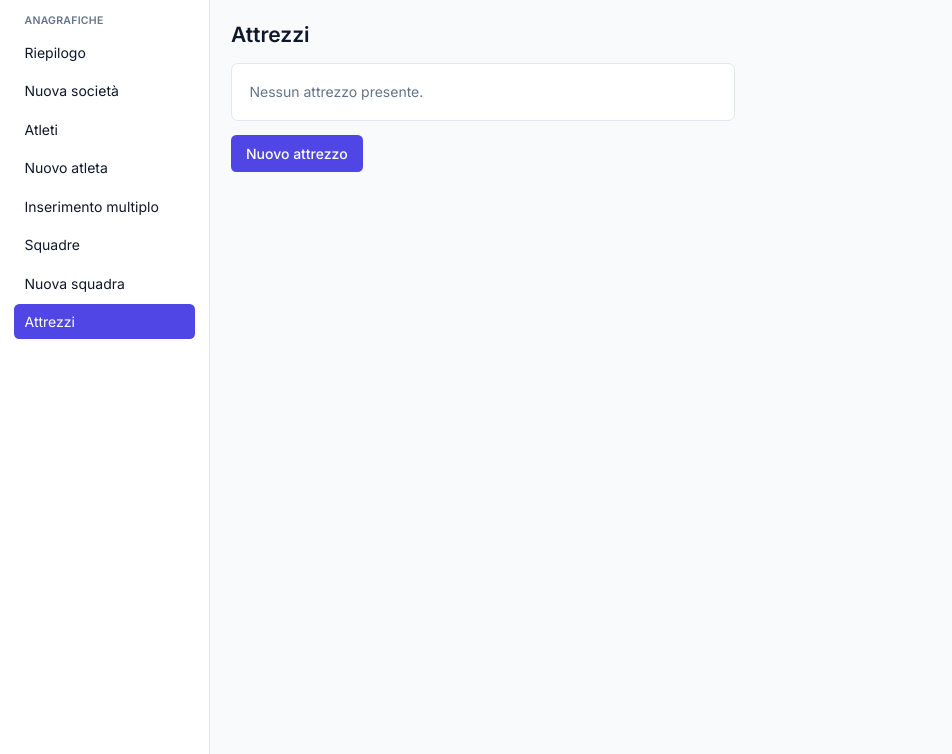
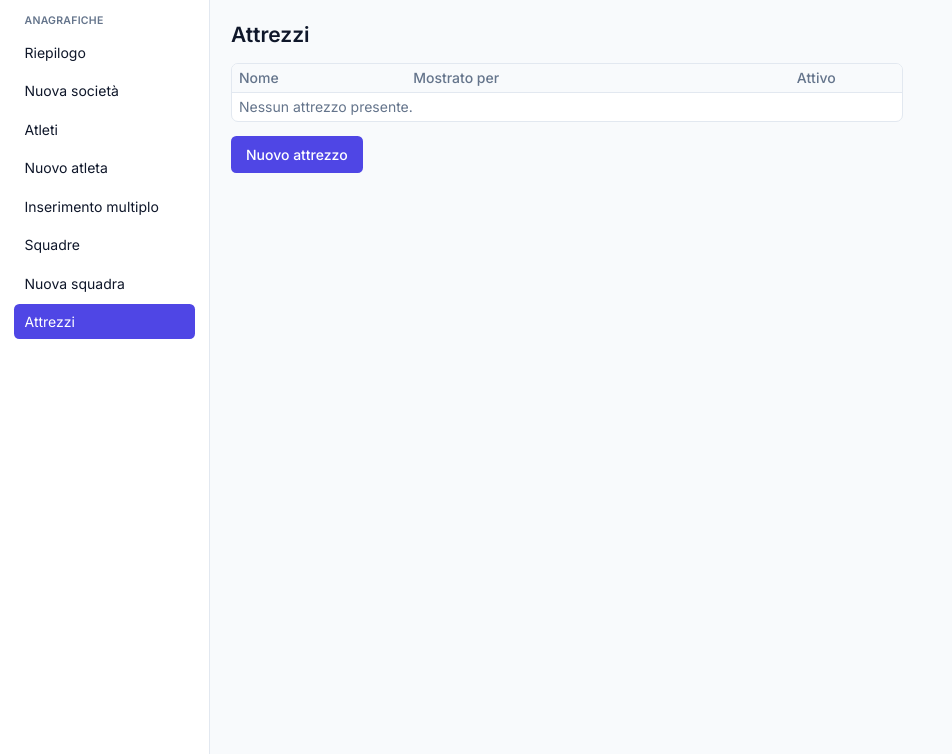
Before and after one commit to vincentveri/django-gr-competition, a Django app: page /attrezzi/ in a window 1280 px wide. Shown: the part 46-800 px from the top of the page, without its empty margins (0-952 px from the left). Run offline with Django 5.2, Linux system fonts and the light colour scheme; the visitor is signed in with stand-in values (Sample User, id 1); data that the repository does not hold is empty; style sheets or scripts are compiled from the project's sources.

Commit message:
Aggiungi campo 'is_active' al modello Attrezzo e aggiorna i form e le viste per gestire gli attrezzi attivi; modifica i template per visualizzare lo stato attivo degli attrezzi.

```diff
--- a/anagrafiche/forms.py
+++ b/anagrafiche/forms.py
@@ -1,6 +1,7 @@
 from django import forms
 from django.contrib.auth import get_user_model
 from django.contrib.auth.forms import AuthenticationForm, UserCreationForm
+from django.db.models import Q
 from django.forms import BaseInlineFormSet, BaseModelFormSet, inlineformset_factory, modelformset_factory
 
 from .models import Atleta, Attrezzo, Esercizio, EsercizioSquadra, Societa, Squadra
@@ -39,7 +40,6 @@ class AtletaForm(forms.ModelForm):
             "nome",
             "cognome",
             "anno_nascita",
-            "email",
             "societa",
             "categoria",
             "fascia",
@@ -64,6 +64,14 @@ class AtletaForm(forms.ModelForm):
                 self.fields[nome].empty_label = EMPTY_LABEL
 
 
+def attrezzi_scelta(tipo, esercizio=None):
+    """Active apparatus of the given type; an exercise keeps showing its own, even if since deactivated."""
+    attivi = Q(is_active=True)
+    if esercizio is not None and esercizio.attrezzo_id:
+        attivi |= Q(pk=esercizio.attrezzo_id)
+    return Attrezzo.objects.filter(attivi, tipo=tipo)
+
+
 class EsercizioForm(forms.ModelForm):
     class Meta:
         model = Esercizio
@@ -74,7 +82,7 @@ class EsercizioForm(forms.ModelForm):
         super().__init__(*args, **kwargs)
         self.fields["attrezzo"].widget.attrs["class"] = "input"
         self.fields["attrezzo"].empty_label = EMPTY_LABEL
-        self.fields["attrezzo"].queryset = Attrezzo.objects.filter(tipo=Attrezzo.TIPO_ATLETA)
+        self.fields["attrezzo"].queryset = attrezzi_scelta(Attrezzo.TIPO_ATLETA, self.instance)
         self.fields["audio"].widget.attrs.update({
             "class": "input",
             "accept": ".mp3,.wav,.m4a,.ogg,audio/*",
@@ -123,13 +131,14 @@ def esercizio_formset_class(extra):
 class AttrezzoForm(forms.ModelForm):
     class Meta:
         model = Attrezzo
-        fields = ["nome", "tipo"]
-        labels = {"tipo": "Mostrato per"}
+        fields = ["nome", "tipo", "is_active"]
+        labels = {"tipo": "Mostrato per", "is_active": "Attivo"}
 
     def __init__(self, *args, **kwargs):
         super().__init__(*args, **kwargs)
-        for field in self.fields.values():
-            field.widget.attrs["class"] = "input"
+        for nome, field in self.fields.items():
+            if nome != "is_active":
+                field.widget.attrs["class"] = "input"
 
 
 class BaseAtletaFormSet(BaseModelFormSet):
@@ -234,7 +243,7 @@ class EsercizioSquadraForm(EsercizioForm):
 
     def __init__(self, *args, **kwargs):
         super().__init__(*args, **kwargs)
-        self.fields["attrezzo"].queryset = Attrezzo.objects.filter(tipo=Attrezzo.TIPO_SQUADRA)
+        self.fields["attrezzo"].queryset = attrezzi_scelta(Attrezzo.TIPO_SQUADRA, self.instance)
 
 
 def esercizio_squadra_formset_class(extra):
--- a/anagrafiche/models.py
+++ b/anagrafiche/models.py
@@ -18,6 +18,8 @@ class Attrezzo(models.Model):
     nome = models.CharField(max_length=100)
     # Which kind of exercise the apparatus is shown for.
     tipo = models.CharField(max_length=10, choices=TIPO_CHOICES, default=TIPO_ATLETA)
+    # Inactive apparatus are no longer offered when choosing an apparatus.
+    is_active = models.BooleanField("Attivo", default=True)
 
     def __str__(self):
         return self.nome
--- a/anagrafiche/views.py
+++ b/anagrafiche/views.py
@@ -85,7 +85,7 @@ def crea_societa(request):
 @login_required
 def lista_atleti(request):
     atleti = atleti_visibili(request.user).select_related('categoria', 'fascia', 'livello').prefetch_related('esercizi')
-    attrezzi = list(Attrezzo.objects.filter(tipo=Attrezzo.TIPO_ATLETA).order_by('nome'))
+    attrezzi = list(Attrezzo.objects.filter(tipo=Attrezzo.TIPO_ATLETA, is_active=True).order_by('nome'))
 
     # One row per athlete; for each apparatus a boolean: does the athlete have that exercise?
     righe = []
@@ -114,7 +114,7 @@ def dettaglio_atleta(request, pk):
     atleta = get_object_or_404(atleti_visibili(request.user), pk=pk)
 
     # One blank exercise row for each apparatus not yet assigned to this athlete.
-    libere = Attrezzo.objects.filter(tipo=Attrezzo.TIPO_ATLETA).exclude(esercizi__atleta=atleta).count()
+    libere = Attrezzo.objects.filter(tipo=Attrezzo.TIPO_ATLETA, is_active=True).exclude(esercizi__atleta=atleta).count()
     FormSet = esercizio_formset_class(extra=libere)
 
     # The page holds two independent forms, told apart by the submit button's "azione" value.
@@ -150,7 +150,7 @@ def dettaglio_squadra(request, pk):
     squadra = get_object_or_404(squadre_visibili(request.user), pk=pk)
 
     # One blank row for each apparatus not yet assigned to this squadra.
-    libere = Attrezzo.objects.filter(tipo=Attrezzo.TIPO_SQUADRA).exclude(esercizi_squadra__squadra=squadra).count()
+    libere = Attrezzo.objects.filter(tipo=Attrezzo.TIPO_SQUADRA, is_active=True).exclude(esercizi_squadra__squadra=squadra).count()
     FormSet = esercizio_squadra_formset_class(extra=libere)
 
     if request.method == 'POST':
--- a/templates/anagrafiche/_atleta_fields.html
+++ b/templates/anagrafiche/_atleta_fields.html
@@ -1,8 +1,7 @@
 <div class="grid gap-x-4 gap-y-5 sm:grid-cols-12">
   <div class="sm:col-span-6">{% include "anagrafiche/_field.html" with field=form.nome %}</div>
   <div class="sm:col-span-6">{% include "anagrafiche/_field.html" with field=form.cognome %}</div>
-  <div class="sm:col-span-4">{% include "anagrafiche/_field.html" with field=form.anno_nascita %}</div>
-  <div class="sm:col-span-8">{% include "anagrafiche/_field.html" with field=form.email %}</div>
+  <div class="sm:col-span-12">{% include "anagrafiche/_field.html" with field=form.anno_nascita %}</div>
   {% if form.societa %}
   <div class="sm:col-span-12">{% include "anagrafiche/_field.html" with field=form.societa %}</div>
   {% endif %}
--- a/templates/anagrafiche/crea_attrezzo.html
+++ b/templates/anagrafiche/crea_attrezzo.html
@@ -12,6 +12,8 @@
 
     {% include "anagrafiche/_field.html" with field=form.tipo %}
 
+    <label class="flex items-center gap-2">{{ form.is_active }} {{ form.is_active.label }}</label>
+
     <div class="flex gap-3">
       <button type="submit" class="btn">Salva</button>
       <a class="menu-link w-auto" href="{% url 'lista_attrezzi' %}">Annulla</a>
--- a/templates/anagrafiche/lista_attrezzi.html
+++ b/templates/anagrafiche/lista_attrezzi.html
@@ -5,14 +5,33 @@
 {% block content %}
   <h1 class="mb-4">Attrezzi</h1>
 
-  <div class="box mb-4 max-w-xl">
-    <ul>
-      {% for attrezzo in attrezzi_list %}
-        <li>{{ attrezzo }} <span class="text-muted">· {{ attrezzo.get_tipo_display }}</span></li>
-      {% empty %}
-        <li class="text-muted">Nessun attrezzo presente.</li>
-      {% endfor %}
-    </ul>
+  <div class="box mb-4 max-w-3xl overflow-x-auto p-0">
+    <table class="w-full border-collapse text-left">
+      <thead class="border-b border-line bg-background text-muted">
+        <tr>
+          <th class="px-2 py-1 font-medium">Nome</th>
+          <th class="px-2 py-1 font-medium">Mostrato per</th>
+          <th class="px-2 py-1 text-center font-medium">Attivo</th>
+        </tr>
+      </thead>
+      <tbody>
+        {% for attrezzo in attrezzi_list %}
+          <tr class="odd:bg-surface even:bg-background">
+            <td class="px-2 py-1">{{ attrezzo.nome }}</td>
+            <td class="px-2 py-1">{{ attrezzo.get_tipo_display }}</td>
+            <td class="px-2 py-1 text-center">
+              {% if attrezzo.is_active %}
+                <span class="text-success" title="Sì" aria-label="Sì">&#10003;</span>
+              {% else %}
+                <span class="text-muted" title="No" aria-label="No">&ndash;</span>
+              {% endif %}
+            </td>
+          </tr>
+        {% empty %}
+          <tr><td class="px-2 py-1 text-muted" colspan="3">Nessun attrezzo presente.</td></tr>
+        {% endfor %}
+      </tbody>
+    </table>
   </div>
 
   <a class="btn" href="{% url 'crea_attrezzo' %}">Nuovo attrezzo</a>
```
Also changed, not shown: anagrafiche/tests.py (+20 -4 lines), templates/anagrafiche/_riga_atleta.html (+3 -8 lines), templates/anagrafiche/_riga_nuovo_atleta.html (+4 -5 lines), templates/anagrafiche/crea_atleti_multipli.html (+4 -9 lines), templates/anagrafiche/crea_squadra.html (+4 -5 lines), anagrafiche/migrations/0010_attrezzo_is_active.py (added).
